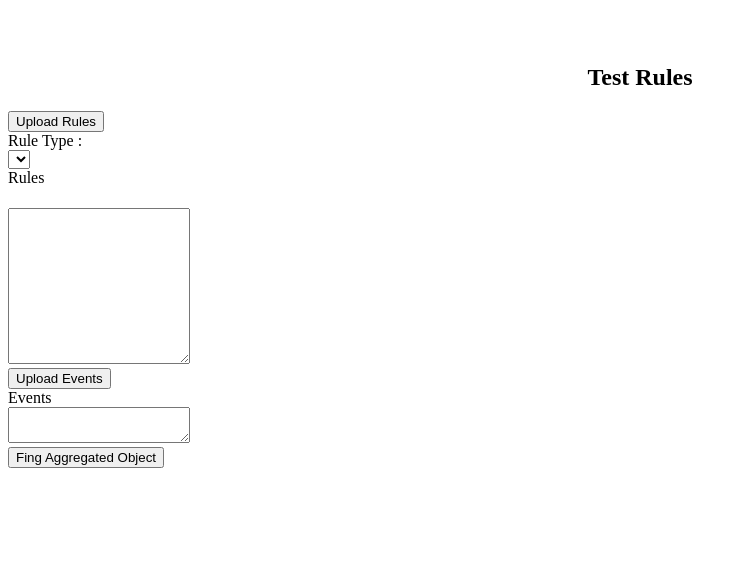
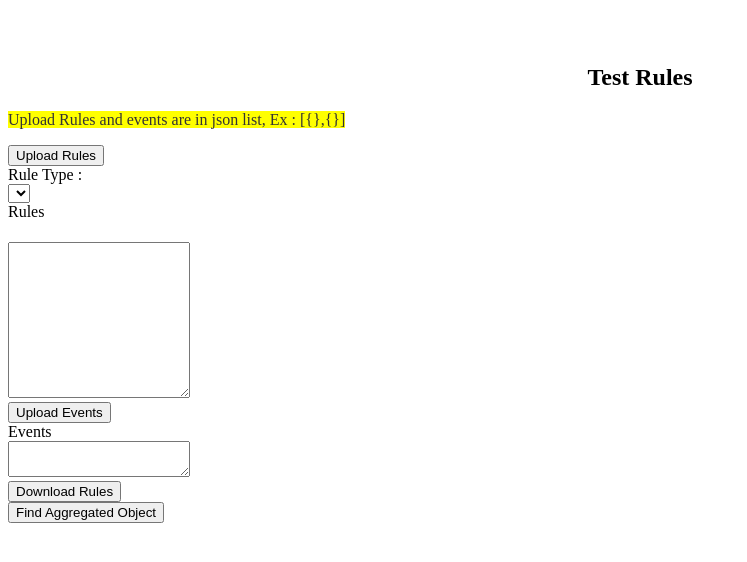
Before and after one commit to eiffel-community/eiffel-intelligence-frontend, a Spring Boot app: page /testRules.html in a window 1280 px wide. Shown: the top 562 px of the page, without its empty margins (0-747 px from the left). Run offline with Spring Boot 4, Linux system fonts and the light colour scheme; lists and menus that the app fills with data are empty.

Commit message:
implemented rebind uploaded rules multiple times. added documentation and download rules functionality

```diff
--- a/src/main/resources/static/js/testrules.js
+++ b/src/main/resources/static/js/testrules.js
@@ -6,6 +6,48 @@
 
       frontendServiceUrl = $('#frontendServiceUrl').text();
 
+      // /Start ## Global AJAX Sender function ##################################
+      var AjaxHttpSender = function() {
+      };
+
+      AjaxHttpSender.prototype.sendAjax = function(url, type, data, callback) {
+        $.ajax({
+          url : url,
+          type : type,
+          data : data,
+          contentType : 'application/json; charset=utf-8',
+          dataType : "json",
+          cache : false,
+          beforeSend : function() {
+            callback.beforeSend();
+          },
+          error : function(XMLHttpRequest, textStatus, errorThrown) {
+            callback.error(XMLHttpRequest, textStatus, errorThrown);
+          },
+          success : function(data, textStatus) {
+            callback.success(data, textStatus);
+          },
+          complete : function(XMLHttpRequest, textStatus) {
+            callback.complete();
+          }
+        });
+      }
+      // /Stop ## Global AJAX Sender function ##################################
+
+      //Function for validating the json format, it accepts only string json
+      function isValidJSON(str) {
+        if (typeof (str) !== 'string') {
+          return false;
+        }
+        try {
+          JSON.parse(str);
+          return true;
+        } catch (e) {
+          return false;
+        }
+      }
+
+      // Model for knockout(KO) binding
       function AppViewModel(rulesList) {
         var self = this;
         self.rulesBindingList = ko.observableArray(rulesList);
@@ -18,6 +60,7 @@
           return JSON.stringify(item, null, 2);
         };
 
+        //After adding a rule, this function remove the type from dropdown
         self.removeDropdown = function(name) {
           var index = self.dropdown.indexOf(name);
           if (index !== -1) {
@@ -26,31 +69,46 @@
           return name;
         };
 
+        // Removing the rule
         self.removeRule = function(name) {
           self.rulesBindingList.remove(name);
           self.dropdown.push(name.Type);
         };
+
+        //This submit function for finding the aggregated object from the rules and events, This function internally call the ajax call
         self.submit = function() {
-          var inputs = $("#eventsListID").val();
+          var events = $("#eventsListID").val();
           var formRules = [];
-          $('.formRules').each (function() {
-            formRules.push($(this).val());
+          $('.formRules').each(function() {
+            try {
+              formRules.push(JSON.parse($(this).val()));
+            } catch (e) {
+              $.jGrowl("Invalid json format :\n" + $(this).val(), {
+                sticky : false,
+                theme : 'Error'
+              });
+              return false;
+            }
           });
-          console.log("Rules : "+formRules.length);
-          console.log(formRules.toString());
-          console.log("Events : ");
-          console.log(inputs.toString());
+
           var callback = {
             beforeSend : function() {
             },
             success : function(data, textStatus) {
-              var returnData = [ data ];
+              var returnData = data;
               if (returnData.length > 0) {
                 $.jGrowl("Successfully aggregated object generated", {
                   sticky : false,
                   theme : 'Error'
                 });
-                reload_table();
+
+                $('#aggregatedresultData').text(JSON.stringify(data, null, 2));
+                var divText = document.getElementById("aggregatedresult").outerHTML;
+                var myWindow = window.open('', '', 'width=700,height=1000');
+                var doc = myWindow.document;
+                doc.open();
+                doc.write(divText);
+                doc.close();
               }
             },
             error : function(XMLHttpRequest, textStatus, errorThrown) {
@@ -62,13 +120,18 @@
             complete : function() {
             }
           };
-          // Perform AJAX
-//          var ajaxHttpSender = new AjaxHttpSender();
-//          ajaxHttpSender.sendAjax(frontendServiceUrl + "/rules/rule-check/aggregation", "POST", ko.toJSON("{'listRulesJson':"
-//              + self.parsedToString(self.rulesBindingList()) + ",'listEventsJson':" + self.eventsBindingList.toString() + "}"), callback);
-
+          var eventsValid = isValidJSON(events.toString());
+          if (!eventsValid) {
+            alert("Events are not a valid json format");
+          } else {
+            var ajaxHttpSender = new AjaxHttpSender();
+            //console.log(JSON.stringify(JSON.parse('{"listRulesJson":' + JSON.stringify(formRules) + ',"listEventsJson":' + events.toString() + '}')));
+            ajaxHttpSender.sendAjax(frontendServiceUrl + "/rules/rule-check/aggregation", "POST", JSON.stringify(JSON.parse('{"listRulesJson":'
+                + JSON.stringify(formRules) + ',"listEventsJson":' + events.toString() + '}')), callback);
+          }
         };
 
+        // This function for adding rule
         self.addRule = function(viewModel, event) {
           var newValue = event.target.value;
           if (newValue != '') {
@@ -83,14 +146,19 @@
         return self;
       }
 
+
       var vm = new AppViewModel([]);
       ko.applyBindings(vm, $("#submitButton")[0]);
-      // ko.applyBindings(vm, $(".testTulesDOMObject")[0]);
+      vm.rulesBindingList.push({
+        "TemplateName" : "",
+        "Type" : "EiffelArtifactCreatedEvent"
 
-      $(".container").on(
-          "click",
-          "button.upload_rules",
-          function(event) {
+      });
+      vm.removeDropdown("EiffelArtifactCreatedEvent");
+      ko.applyBindings(vm, $("#testTulesDOMObject")[0]);
+
+      //Upload events list json data
+      $(".container").on("click","button.upload_rules", function(event) {
             event.stopPropagation();
             event.preventDefault();
 
@@ -163,6 +231,7 @@
             }
           });
 
+      //Upload list of events json data
       $(".container").on("click", "button.upload_events", function(event) {
         event.stopPropagation();
         event.preventDefault();
@@ -226,4 +295,52 @@
         }
       });
 
+      // Download the modified rule
+      $('.container').on('click', 'button.download_rules', function() {
+        var formRules = [];
+        $('.formRules').each(function() {
+          try {
+            formRules.push(JSON.parse($(this).val()));
+          } catch (e) {
+            $.jGrowl("Invalid json format :\n" + $(this).val(), {
+              sticky : false,
+              theme : 'Error'
+            });
+            return false;
+          }
+        });
+        if (formRules.length !== 0) {
+          var contentType = "application/json;charset=utf-8";
+          var jsonData = JSON.stringify(formRules, null, 2);
+          var fileName = "rules.json"
+
+          function downloadFile(data, type, title) {
+            var link = document.createElement('a');
+            link.setAttribute("href", "data:" + type + "," + encodeURIComponent(data));
+            link.setAttribute("download", fileName);
+            link.setAttribute("class", "hidden");
+            link.click();
+          }
+
+          function downloadFileMSExplorer(data, type, title) {
+            var blob = new Blob([ data ], {
+              type : type
+            });
+            window.navigator.msSaveOrOpenBlob(blob, title);
+          }
+
+          if (window.navigator.msSaveOrOpenBlob) {
+            downloadFileMSExplorer(jsonData, contentType, fileName);
+          } else {
+            downloadFile(jsonData, contentType, fileName);
+          }
+        }
+        else{
+          $.jGrowl("Data not available for download!", {
+            sticky : false,
+            theme : 'Error'
+          });
+        }
+
+      });
     });
--- a/src/main/resources/templates/testRules.html
+++ b/src/main/resources/templates/testRules.html
@@ -15,11 +15,12 @@
         <div align="center">
             <h2>Test Rules</h2>
         </div>
-        <div class="row" >
+        <p><span style="color: #333333; background-color: #ffff00;">Upload Rules and events are in json list, Ex : [{},{}]</span></p>
+        <div class="row">
             <div class="col-6 border border-right border-success " id="testTulesDOMObject">
                 <div class="row butt">
                     <div class="col-3">
-                        <button data-toggle="tooltip" title="Upload List of Rules" class="btn btn-info upload_rules">
+                        <button data-toggle="tooltip" title="Upload List of Rules" class="btn btn-primary upload_rules">
                             Upload Rules <i class="fa fa-fw  fa-upload"></i>
                         </button>
                         <input class="hidden" type='file' id='upload_rules_file' name='file' style="display: none" />
@@ -31,12 +32,13 @@
                     </div>
                 </div>
                 <div class="row-fluid">Rules</div>
-                <div class="row-fluid eventsListDisplay"  data-bind="foreach: rulesBindingList">
+                <div class="row-fluid eventsListDisplay" data-bind="foreach: rulesBindingList">
                     <div class="testClass" data-bind="attr: { id: 'foo' + Type }">
                         <div class="row top15">
                             <div class="col-8">
                                 <h4>
-                                    <span class="badge-secondary" data-bind="text : 'Rule : '+$root.removeDropdown(Type)"></span>
+                                    <span class="badge-info"
+                                        data-bind="text : 'Rule : '+$root.removeDropdown(Type)"></span>
                                 </h4>
                             </div>
                             <div class="col-3"></div>
@@ -55,8 +57,7 @@
             <div class="col-6 border border-right border-success" id="eventsDOMObject" style="max-height: 100%">
                 <div class="row butt">
                     <div class="col-4">
-                        <button data-toggle="tooltip" title="Upload List of events"
-                            class="btn btn-info upload_events">
+                        <button data-toggle="tooltip" title="Upload List of events" class="btn btn-primary upload_events">
                             Upload Events <i class="fa fa-fw  fa-upload"></i>
                         </button>
                         <input class="hidden" type='file' id='upload_rules_file' name='file' style="display: none" />
@@ -69,15 +70,24 @@
             </div>
         </div>
         <div class="row-fluid" id="submitButton">
-        <div class="row" >
-            <div class="col-5"></div>
-            <div class="col-2">
-                <button data-toggle="tooltip" title="Find the aggregated object"  class="btn btn-success" data-bind="click : $root.submit.bind($data)">
-                    Fing Aggregated Object
-                </button>
+            <div class="row">
+                <div class="col-5"><button data-toggle="tooltip" title="download the above rules into a json file" class="btn btn-success download_rules"
+                        >Download Rules<i class="fa fa-fw  fa-download"></i></button></div>
+                <div class="col-2">
+                    <button data-toggle="tooltip" title="Find the aggregated object" class="btn btn-success"
+                        data-bind="click : $root.submit.bind($data)">Find Aggregated Object</button>
+                </div>
             </div>
         </div>
-        </div>
     </div>
+    <div style="display: none">
+    <div id="aggregatedresult">
+        <h1>
+            <strong><span style="color: #0000ff;">Aggregated Object</span></strong>
+        </h1>
+        <pre id="aggregatedresultData"></pre>
+    </div>
+    </div >
+
 </body>
 </html>
```
Also changed, not shown: src/main/java/com/ericsson/ei/frontend/RulesController.java (+25 -22 lines).
